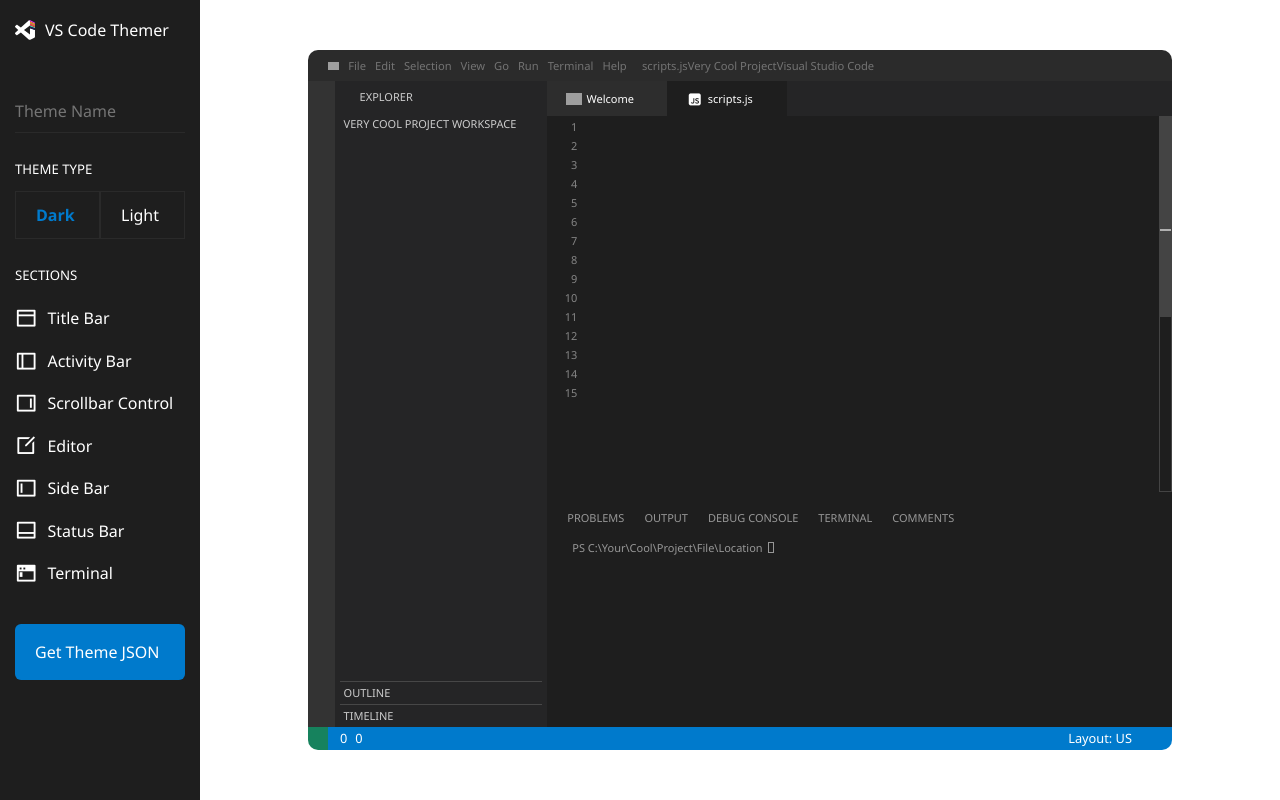
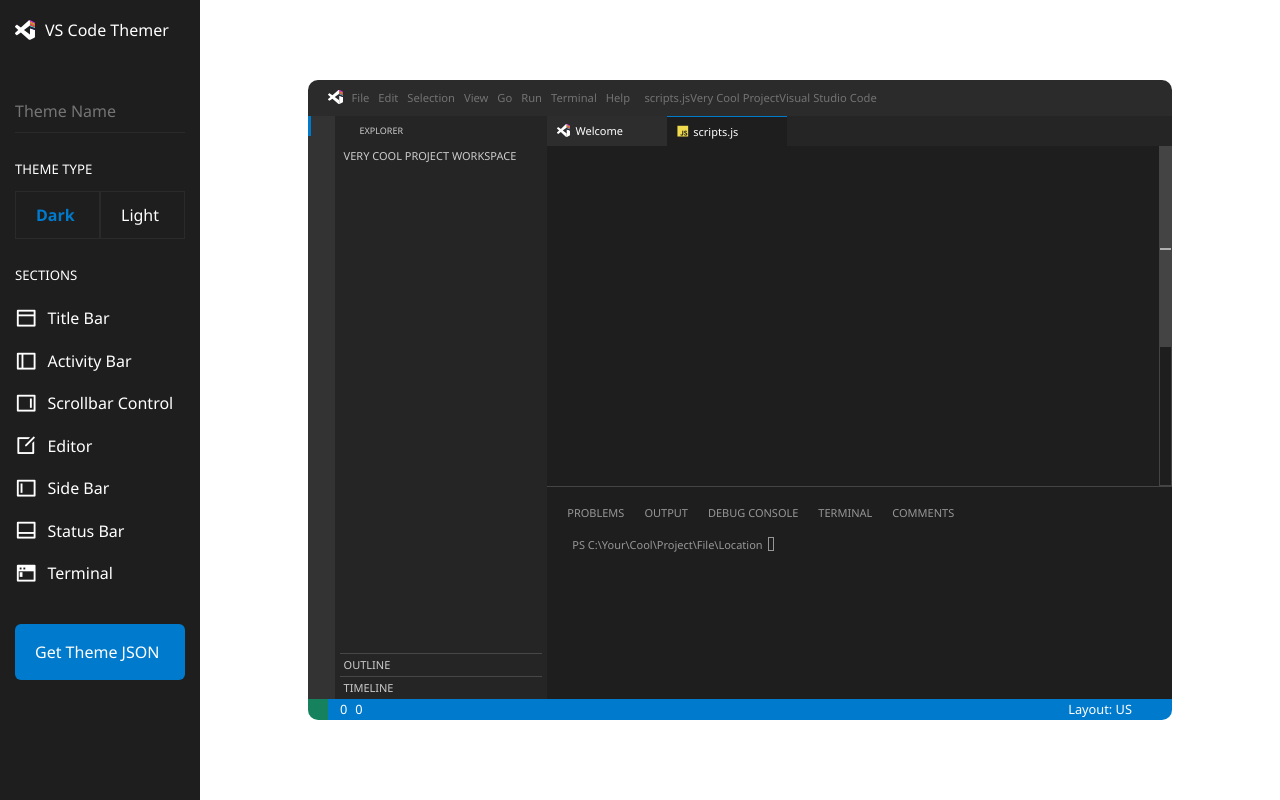
Before and after one commit to mtinife/vs-themer, a React (Vite) app: page / in a window 1280 px wide. Built offline with nearby package versions, Linux system fonts and the light colour scheme; grey boxes are pictures that could not be loaded; some icons are missing.

Commit message:
cleaned up vs code editor clone

```diff
--- a/index.html
+++ b/index.html
@@ -6,9 +6,12 @@
     <meta name="viewport" content="width=device-width, initial-scale=1.0" />
     <title>Vite + React</title>
     <link rel="stylesheet" href="https://cdn.jsdelivr.net/npm/vscode-codicons@0.0.17/dist/codicon.min.css">
+    <link rel="stylesheet" href="https://cdn.jsdelivr.net/npm/prismjs@1.29.0/themes/prism.min.css">
+    <link rel="stylesheet" href="https://cdn.jsdelivr.net/gh/devicons/devicon@v2.15.1/devicon.min.css">
   </head>
   <body>
     <div id="root"></div>
+    <script src="https://cdn.jsdelivr.net/npm/prismjs@1.29.0/prism.min.js"></script>
     <script type="module" src="/src/main.jsx"></script>
   </body>
 </html>
--- a/src/App.jsx
+++ b/src/App.jsx
@@ -1,5 +1,5 @@
 import './style.css'
-import logoLight from '../public/assets/logo-white.svg'
+import logoLight from '/assets/logo-white.svg'
 import 'remixicon/fonts/remixicon.css'
 import '../node_modules/@vscode/codicons/dist/codicon.css'
 
@@ -39,7 +39,7 @@
         <section className="titlebar" id="titlebar">
           <div className="titlebar__left">
               <ul>
-                  <li><img src="./images/logo-white.svg" alt="" srcset="" /></li>
+                  <li><img src={logoLight} alt="" srcset="" /></li>
                   <li>File</li>
                   <li>Edit</li>
                   <li>Selection</li>
@@ -56,29 +56,29 @@
           <div className="titlebar__right">
               <ul>
                   <li>
-                      <i className='codicon codicon-chrome-minimize'></i>
+                      <i style={{fontSize:11}} className='codicon codicon-chrome-minimize'></i>
                   </li>
                   <li>
-                      <i className='codicon codicon-chrome-maximize'></i>
+                      <i style={{fontSize:11}} className='codicon codicon-chrome-maximize'></i>
                   </li>
                   <li>
-                      <i className='codicon codicon-chrome-close'></i>
+                      <i style={{fontSize:11}} className='codicon codicon-chrome-close'></i>
                   </li>
               </ul>
           </div>
         </section>
         <section className="activitybar">
             <div className="activitybar__top">
-                <div className='codicon codicon-files'></div>
-                <div className='codicon codicon-search'></div>
-                <div className='codicon codicon-source-control'></div>
-                <div className='codicon codicon-debug-alt'></div>
-                <div className='codicon codicon-extensions'></div>
-                <div className='codicon codicon-vm-connect'></div>
+                <div className='activitybar__top__icon__active codicon codicon-files'></div>
+                <div className='activitybar__top__icon codicon codicon-search'></div>
+                <div className='activitybar__top__icon codicon codicon-source-control'></div>
+                <div className='activitybar__top__icon codicon codicon-debug-alt'></div>
+                <div className='activitybar__top__icon codicon codicon-extensions'></div>
+                <div className='activitybar__top__icon codicon codicon-vm-connect'></div>
             </div>
             <div className="activitybar__bottom">
-                <div className='codicon codicon-account'></div>
-                <div className='codicon codicon-gear'></div>
+                <div className='activitybar__top__icon codicon codicon-account'></div>
+                <div className='activitybar__top__icon codicon codicon-gear'></div>
             </div>
         </section>
         <section className="statusbar">
@@ -129,26 +129,11 @@
         </section>
         <section className="editor">
             <div className="editor__program">
-                <ul className="editor__program__nums">
-                    <li>1 <div className='codicon codicon-folding-expanded'></div></li>
-                    <li>2 <div className='codicon codicon-blank'></div></li>
-                    <li>3 <div className='codicon codicon-blank'></div></li>
-                    <li>4 <div className='codicon codicon-blank'></div></li>
-                    <li>5 <div className='codicon codicon-blank'></div></li>
-                    <li>6 <div className='codicon codicon-blank'></div></li>
-                    <li>7 <div className='codicon codicon-blank'></div></li>
-                    <li>8 <div className='codicon codicon-blank'></div></li>
-                    <li>9 <div className='codicon codicon-blank'></div></li>
-                    <li>10 <div className='codicon codicon-blank'></div></li>
-                    <li>11 <div className='codicon codicon-blank'></div></li>
-                    <li>12 <div className='codicon codicon-blank'></div></li>
-                    <li>13 <div className='codicon codicon-blank'></div></li>
-                    <li>14 <div className='codicon codicon-blank'></div></li>
-                    <li>15 <div className='codicon codicon-blank'></div></li>
-                </ul>
-                <ul className="editor__program__code">
+              <pre>
+                <code className="language-javascript line-height">
 
-                </ul>
+                </code>
+              </pre>
             </div>
             <div className="editor__minimap"></div>
         </section>
@@ -176,7 +161,7 @@
                 </div>
             </div>
             <div className="terminal__editor">
-                <div className='codicon codicon-circle-large'></div>
+                <div style={{fontSize:9}} className='codicon codicon-circle-large'></div>
                 <span>{'PS C:\\Your\\Cool\\Project\\File\\Location'}</span>
                 <span className="terminal__editor__cursor"></span>
             </div>
@@ -185,16 +170,20 @@
             <div className="tabs__tabs">
                 <div className="tabs__tabs_welcome">
                     <div className="tabs__tab">
-                        <img src="./images/logo-white.svg" alt="" />
-                        <span>Welcome</span>
+                        <div className="tabs__tab__icon">
+                          <img src="../assets/logo-white.svg" alt="" />
+                          <span>Welcome</span>
+                        </div>
                         <div className='codicon codicon-chrome-close'></div>
                     </div>
                 </div>
                 <div className="tabs__tabs__js">
                     <div className="tabs__tab tabs__tab__active">
-                        <i className="ri-javascript-fill"></i>
-                        <span>scripts.js</span>
-                        <div className='codicon codicon-chrome-close'></div>
+                        <div className="tabs__tab__icon">
+                          <i className="devicon-javascript-plain colored"></i>
+                          <span>scripts.js</span>
+                        </div>
+                        <div style={{fontSize:11}} className='codicon codicon-chrome-close'></div>
                     </div>
                 </div>
             </div>
--- a/src/style.css
+++ b/src/style.css
@@ -137,7 +137,7 @@
 }
 
 .vsc__themer__preview {
-  height: calc(100vh - 100px);
+  height: calc(100vh - 160px);
   display: grid;
   grid-template-columns: 0.1fr 0.8fr 1.9fr 0.4fr 0.05fr;
   grid-template-rows: 0.1fr 0.1fr 1.6fr 1fr 0.1fr;
@@ -153,6 +153,7 @@
   display: grid;
   grid-template-columns: repeat(3, 1fr);
   justify-content: space-between;
+  align-items: center;
   font-size: 0.7em;
   padding: 10px 20px;
   background-color: #2B2B2B;
@@ -170,7 +171,7 @@
   gap: 0.8em;
 }
 .titlebar__left ul li img {
-  width: 1em;
+  width: 1.3em;
 }
 .titlebar__center {
   flex-grow: 1;
@@ -193,20 +194,25 @@
   height: 100%;
   background-color: #333333;
   color: #737373;
-  padding: 10px;
 }
 .activitybar__top {
   display: flex;
   flex-direction: column;
-  gap: 1.2em;
 }
 .activitybar__top .codicon {
   font-size: 1.2em;
 }
+.activitybar__top__icon, .activitybar__top__icon__active {
+  padding: 10px;
+  font-weight: bold;
+}
+.activitybar__top__icon__active {
+  border-left: 3px solid var(--vsc-default-color-blue);
+  color: var(--vsc-default-color-lightgray);
+}
 .activitybar__bottom {
   display: flex;
   flex-direction: column;
-  gap: 1.2em;
 }
 .activitybar__bottom .codicon {
   font-size: 1.2em;
@@ -260,10 +266,12 @@
 .sidebar__explorer {
   display: flex;
   justify-content: space-between;
+  align-items: center;
   padding: 10px 20px;
 }
 .sidebar__explorer span {
   text-transform: uppercase;
+  font-size: 9px;
 }
 .sidebar__dropdown {
   display: flex;
@@ -329,6 +337,7 @@
   background-color: #1E1E1E;
   color: rgba(231, 231, 231, 0.6);
   font-size: 11px;
+  border-top: 1px solid #444444;
 }
 .terminal__tabs {
   height: 22px;
@@ -349,10 +358,11 @@
 .terminal__editor {
   padding: 10px 20px;
   display: flex;
+  align-items: center;
   gap: 5px;
 }
 .terminal__editor__cursor {
-  padding-left: 4px;
+  padding: 6px 2px;
   width: 4px;
   border: 1px solid rgba(231, 231, 231, 0.6);
 }
@@ -364,7 +374,7 @@
   background-color: #252526;
 }
 .tabs__tabs {
-  height: 35px;
+  height: 30px;
   display: flex;
   color: #fff;
 }
@@ -372,23 +382,27 @@
   padding-left: 10px;
   width: 120px;
   display: flex;
-  justify-content: center;
+  justify-content: space-between;
   align-items: center;
-  gap: 5px;
   cursor: pointer;
   height: 100%;
   background-color: #2D2D2D;
 }
+.tabs__tab__icon {
+  display: flex;
+  align-items: center;
+  gap: 5px;
+}
 .tabs__tab__active {
   background-color: #1E1E1E;
+  border-top: 1px solid var(--vsc-default-color-blue);
 }
-.tabs__tab__active .codicon {
+.tabs__tab__active .codicon, .tabs__tab__active i {
   font-size: 11px;
-  padding: 10px;
   visibility: visible !important;
 }
 .tabs__tab img {
-  width: 16px;
+  width: 0.825em;
 }
 .tabs__tab span {
   font-size: 11px;
```
